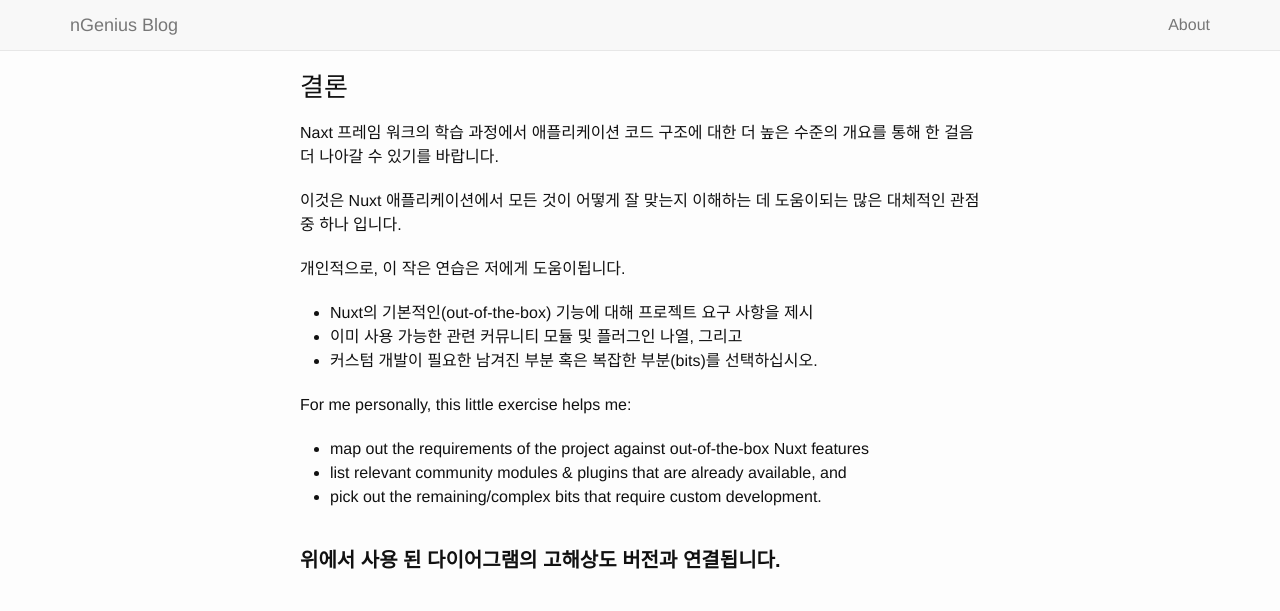
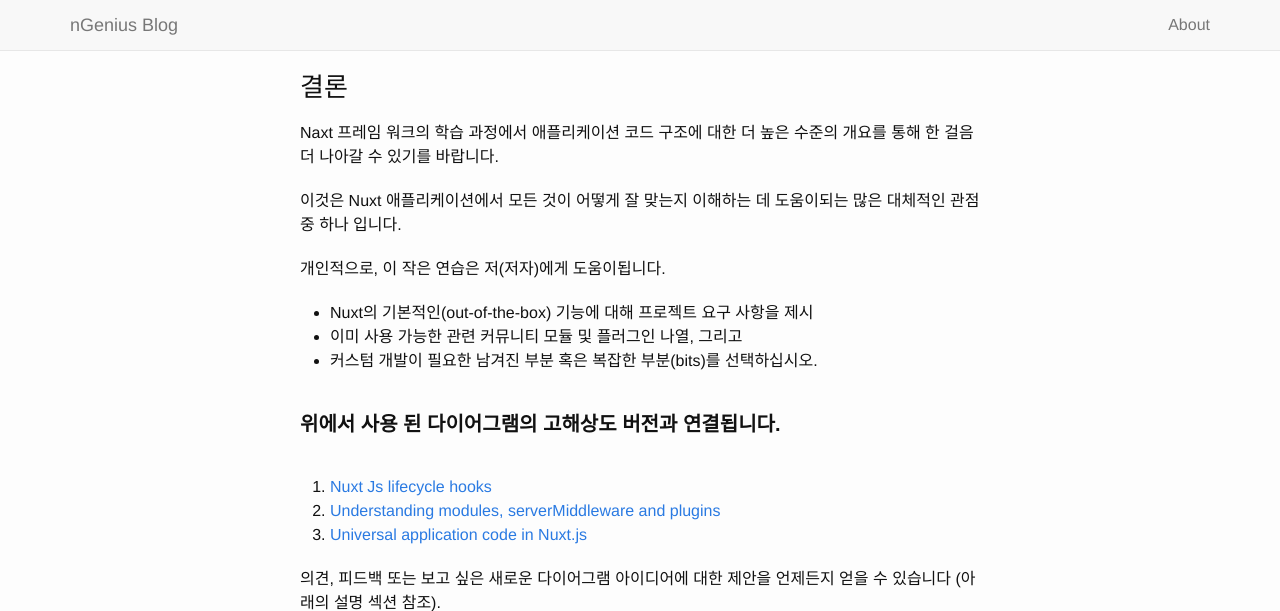
Before and after one commit to imsukmin/blog, a Jekyll site: the page built from _posts/2018-11-19-introduce-nuxtjs.md, in a window 1280 px wide and 900 px high, scrolled down 7625 px, cut to the strip 0-611 px from the top of the window. Built offline with Jekyll 4.4.1, drawn with Linux system fonts in a browser that asks for light colours; comment, search, counter and statistics services are not loaded.

Commit message:
modify article

```diff
--- a/_posts/2018-11-19-introduce-nuxtjs.md
+++ b/_posts/2018-11-19-introduce-nuxtjs.md
@@ -221,17 +221,11 @@
 
 이것은 Nuxt 애플리케이션에서 모든 것이 어떻게 잘 맞는지 이해하는 데 도움이되는 많은 대체적인 관점 중 하나 입니다.
 
-개인적으로, 이 작은 연습은 저에게 도움이됩니다.
+개인적으로, 이 작은 연습은 저(저자)에게 도움이됩니다.
 
 - Nuxt의 기본적인(out-of-the-box) 기능에 대해 프로젝트 요구 사항을 제시
 - 이미 사용 가능한 관련 커뮤니티 모듈 및 플러그인 나열, 그리고
 - 커스텀 개발이 필요한 남겨진 부분 혹은 복잡한 부분(bits)를 선택하십시오.
-
-For me personally, this little exercise helps me:
-
-- map out the requirements of the project against out-of-the-box Nuxt features
-- list relevant community modules & plugins that are already available, and
-- pick out the remaining/complex bits that require custom development.
 
 #### **위에서 사용 된 다이어그램의 고해상도 버전과 연결됩니다.**
 
```
